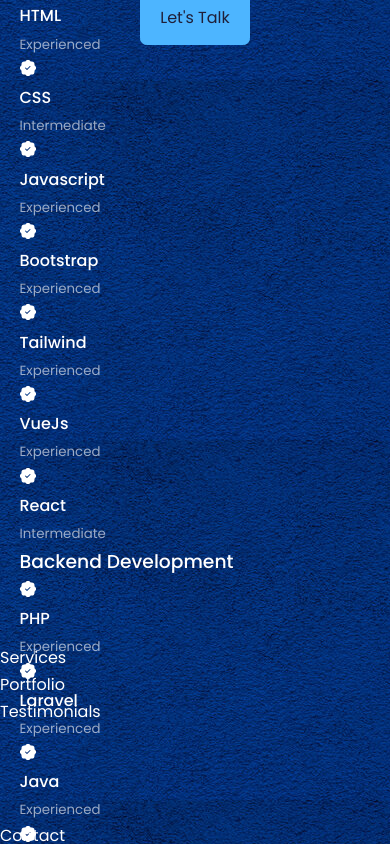
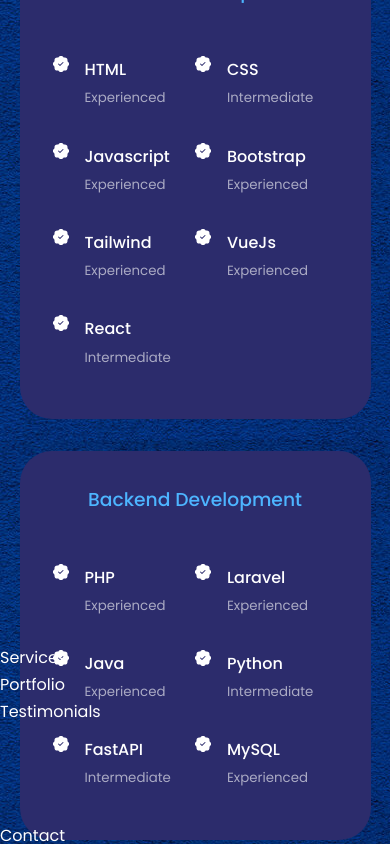
Before and after one commit to Codersoumya26/soumyadiptaPanja, a React (Create React App) app: page / in a window 390 px wide. Shown: the part 2080-2924 px from the top of the page. Built offline with nearby package versions, Linux system fonts and the light colour scheme.

Commit message:
experience css added

```diff
--- a/package.json
+++ b/package.json
@@ -35,5 +35,8 @@
       "last 1 firefox version",
       "last 1 safari version"
     ]
+  },
+  "devDependencies": {
+    "@babel/plugin-proposal-private-property-in-object": "^7.21.11"
   }
 }
--- a/src/components/experience/Experience.jsx
+++ b/src/components/experience/Experience.jsx
@@ -14,38 +14,52 @@
           <div className='experience_content'>
             <article className='experience_details'>
               <BsPatchCheckFill />
+              <div>
                 <h4>HTML</h4>
                 <small className='text-light'> Experienced </small>
+              </div>
             </article>
             <article className='experience_details'>
               <BsPatchCheckFill />
+              <div>
                 <h4>CSS</h4>
                 <small className='text-light'> Intermediate </small>
+              </div>
             </article>
             <article className='experience_details'>
               <BsPatchCheckFill />
+              <div>
                 <h4>Javascript</h4>
                 <small className='text-light'> Experienced </small>
+              </div>
             </article>
             <article className='experience_details'>
               <BsPatchCheckFill />
+              <div>
                 <h4>Bootstrap</h4>
                 <small className='text-light'> Experienced </small>
+              </div>
             </article>
             <article className='experience_details'>
               <BsPatchCheckFill />
+              <div>
                 <h4>Tailwind</h4>
                 <small className='text-light'> Experienced </small>
+              </div>
             </article>
             <article className='experience_details'>
               <BsPatchCheckFill />
+              <div>
                 <h4>VueJs</h4>
                 <small className='text-light'> Experienced </small>
+              </div>
             </article>
             <article className='experience_details'>
               <BsPatchCheckFill />
+              <div>
                 <h4>React</h4>
                 <small className='text-light'> Intermediate </small>
+              </div>
             </article>
           </div>
         </div>
@@ -54,33 +68,45 @@
         <div className='experience_content'>
             <article className='experience_details'>
               <BsPatchCheckFill />
+              <div>
                 <h4>PHP</h4>
                 <small className='text-light'> Experienced </small>
+              </div>
             </article>
             <article className='experience_details'>
               <BsPatchCheckFill />
+              <div>
                 <h4>Laravel</h4>
                 <small className='text-light'> Experienced </small>
+              </div>
             </article>
             <article className='experience_details'>
               <BsPatchCheckFill />
+              <div>
                 <h4>Java</h4>
                 <small className='text-light'> Experienced </small>
+              </div>
             </article>
             <article className='experience_details'>
               <BsPatchCheckFill />
+              <div>
                 <h4>Python</h4>
                 <small className='text-light'> Intermediate </small>
+              </div>
             </article>
             <article className='experience_details'>
               <BsPatchCheckFill />
+              <div>
                 <h4>FastAPI</h4>
                 <small className='text-light'> Intermediate </small>
+              </div>
             </article>
             <article className='experience_details'>
               <BsPatchCheckFill />
+              <div>
                 <h4>MySQL</h4>
                 <small className='text-light'> Experienced </small>
+              </div>
             </article>
           </div>
         </div>
--- a/src/components/experience/experience.css
+++ b/src/components/experience/experience.css
@@ -0,0 +1,73 @@
+.experience_container {
+    display: grid;
+    grid-template-columns: 1fr 1fr;
+    gap: 2rem;
+}
+
+.experience_container > div {
+    background: var(--color-bg-variant);
+    padding: 2.4rem 5rem;
+    border-radius: 2rem;
+    border: 1px solid transparent;
+    transition: var(--transition);
+}
+
+.experience_container > div:hover {
+    background: transparent;
+    border-color: var(--color-primary-variant);
+    cursor: default;
+}
+
+.experience_container > div h3 {
+    text-align: center;
+    margin-bottom: 2rem;
+    color: var(--color-primary);
+}
+
+.experience_content {
+    display: grid;
+    grid-template-columns: 1fr 1fr;
+    row-gap: 2rem;
+}
+
+.experience_details {
+    display: flex;
+    gap: 1rem;
+}
+
+.experience_details-icon {
+    margin-top: 6px;
+    color: var(--color-primary);
+}
+
+
+/* ============== MEDIA QUERIES (MEDIUM DEVICES) ================= */
+
+@media screen and (max-width: 1024px) {
+    .experience_container {
+        grid-template-columns: 1fr;
+    }
+
+    .experience_container > div {
+        width: 80%;
+        padding: 2rem;
+        margin: 0 aut0;
+    }
+
+    .experience_content {
+        padding: 1rem;
+    }
+}
+
+/* ============== MEDIA QUERIES (SMALL DEVICES) ================= */
+
+@media screen and (max-width: 600px) {
+    .experience_container {
+        gap: 1 rem;
+    }
+
+    .experience_container > div {
+        width: 100%;
+        padding: 2rem 1rem;
+    }
+}
```
Also changed, not shown: 1 other file (tests, documents, lock files or other folders). Lines whose indentation alone changed are shown as unchanged.
